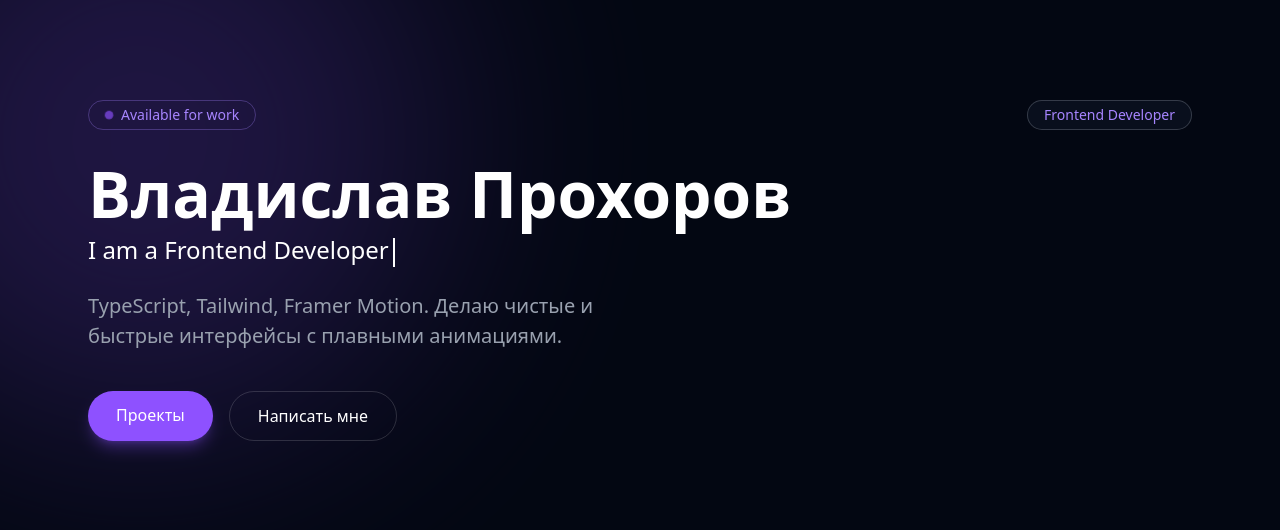
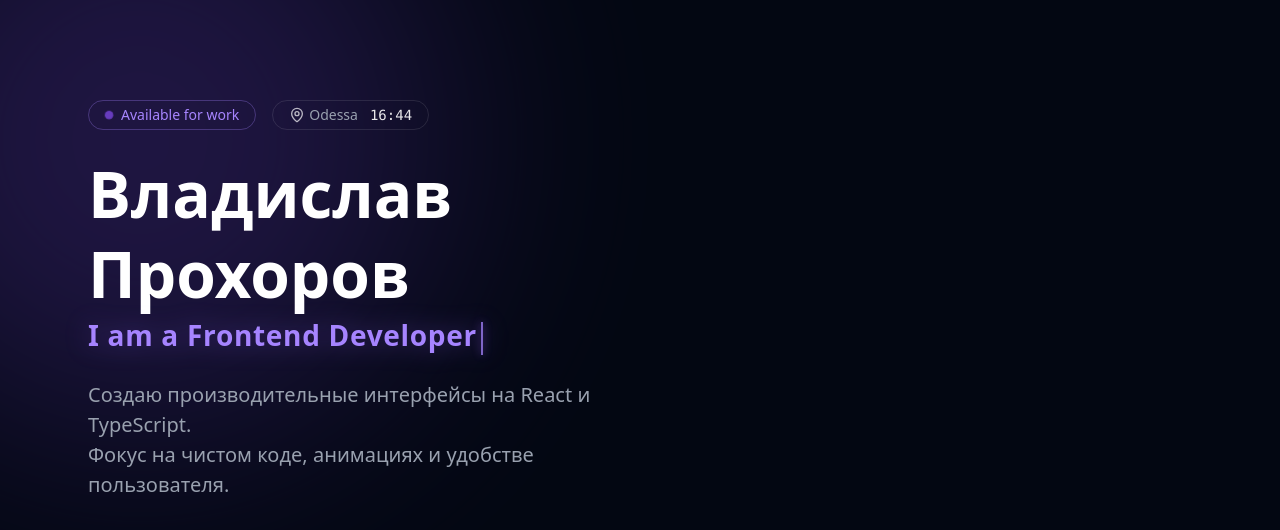
Before and after one commit to VladislavProhorov123/Portfolio, a React (Vite) app: page / in a window 1280 px wide. Shown: the top 530 px of the page. Built offline with nearby package versions, Linux system fonts and the light colour scheme.

Commit message:
Added LocationTime component

```diff
--- /dev/null
+++ b/src/components/LocationTime.tsx
@@ -0,0 +1,26 @@
+import {  MapPin } from 'lucide-react'
+import React, { useEffect, useState } from 'react'
+
+export default function LocationTime() {
+  const [time, setTime] = useState<string>('')
+
+  useEffect(() => {
+    const updateTime = () => {
+      const now = new Date()
+      const hours = String(now.getHours()).padStart(2, '0')
+      const minutes = String(now.getMinutes()).padStart(2, '0')
+      setTime(`${hours}:${minutes}`)
+    }
+    updateTime()
+    const interval = setInterval(updateTime, 1000)
+    return () => clearInterval(interval)
+  }, [])
+  return (
+    <span className="inline-flex items-center gap-1">
+      <MapPin className="h-4 w-4 text-white/70" />
+      <p>Odessa</p>
+      <span className="ml-2 font-mono text-white/90">{time}</span>
+    </span>
+
+  )
+}
--- a/src/components/TypingText.tsx
+++ b/src/components/TypingText.tsx
@@ -18,9 +18,22 @@ export default function TypingText() {
   }, [index])
 
   return (
-    <h2 className="text-2xl font-medium text-white">
+    <h2 className="text-[clamp(1.25rem,3vw,1.75rem)]
+    font-semibold
+    tracking-wide
+    text-violet-400
+    drop-shadow-[0_0_12px_rgba(139,92,246,0.35)]
+">
       {value}
-      <span className="ml-1 inline-block w-[2px] h-[1.2em] bg-white animate-blink align-middle" />
+      <span className="ml-1
+      inline-block
+      w-[2px]
+      h-[1.2em]
+      align-middle
+      bg-violet-400
+      shadow-[0_0_8px_rgba(139,92,246,0.8)]
+      animate-blink
+" />
     </h2>
   )
 }
--- a/src/index.css
+++ b/src/index.css
@@ -17,7 +17,7 @@
     animation: pulse-bright 2.5s cubic-bezier(0.4, 0, 0.6, 1) infinite;
   }
   .animate-blink {
-    animation: blink 1s infinite;
+    animation: blink 1.8s infinite;
   }
 }
 
--- a/src/sections/Hero.tsx
+++ b/src/sections/Hero.tsx
@@ -1,6 +1,7 @@
 import { motion } from "motion/react";
 import React from "react";
 import TypingText from "../components/TypingText";
+import LocationTime from "../components/LocationTime";
 
 export default function Hero() {
   return (
@@ -25,65 +26,31 @@ export default function Hero() {
           transition={{ duration: 0.6, ease: "easeOut" }}
         >
           {/* роль */}
-          <div className="flex justify-between">
-            <span className="inline-flex items-center gap-2 rounded-full border border-violet-400/30 px-4 py-1 text-sm text-violet-400">
+          <div className="flex flex-col gap-3 sm:flex-row sm:items-center sm:gap-4">
+            <span className="inline-flex items-center gap-2 rounded-full border border-violet-400/30 px-4 py-1 text-sm text-violet-400 w-fit">
               {/* пульсирующий кружок */}
               <span className="h-2 w-2 rounded-full bg-violet-400 pulse-bright"></span>
               Available for work
             </span>
-            <span className="inline-block rounded-full border border-gray-400/30 px-4 py-1 text-sm text-violet-400 bg-gray-900/50">
-              Frontend Developer
+            <span className="inline-flex items-center gap-2 rounded-full border border-white/10 px-4 py-1 text-sm text-gray-400 w-fit">
+              <LocationTime />
             </span>
           </div>
-
+          <div className="max-w-[700px]">
             {/* заголовок */}
             <h1 className="mt-6 text-[clamp(2.5rem,6vw,4rem)] font-bold leading-tight text-white">
-           Владислав  Прохоров
+              Владислав Прохоров
             </h1>
 
             <TypingText />
 
             {/* описание */}
             <p className="mt-6 max-w-xl text-[clamp(1rem,2.5vw,1.25rem)] text-gray-400">
-            TypeScript, Tailwind, Framer Motion. Делаю чистые и быстрые
-            интерфейсы с плавными анимациями.
+              Создаю производительные интерфейсы на React и TypeScript.
+              <br />
+              Фокус на
+              чистом коде, анимациях и удобстве пользователя.
             </p>
-
-          {/* кнопки */}
-          <div className="mt-10 flex gap-4">
-            <a
-              href="#projects"
-              className="
-                rounded-full
-                bg-violet-500
-                px-7 py-3
-                font-medium
-                text-white
-                shadow-lg
-                shadow-violet-500/30
-                transition
-                hover:scale-105
-              "
-            >
-              Проекты
-            </a>
-
-            <a
-              href="#contact"
-              className="
-                rounded-full
-                border
-                border-white/15
-                px-7 py-3
-                font-medium
-                text-white
-                transition
-                hover:border-violet-400/50
-                hover:text-violet-400
-              "
-            >
-              Написать мне
-            </a>
           </div>
         </motion.div>
       </div>
```
Lines whose indentation alone changed are shown as unchanged.
